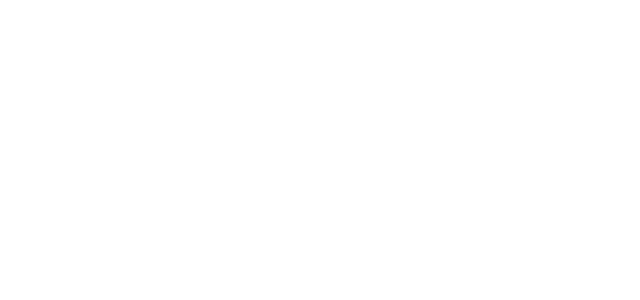
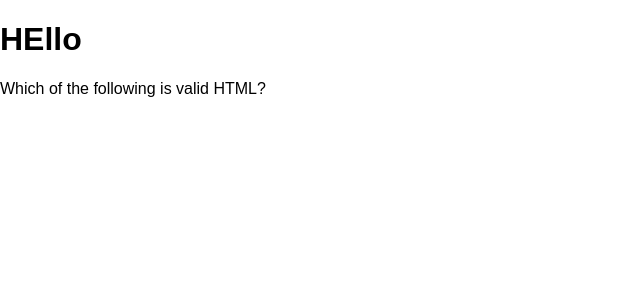
Before and after one commit to kurtpetrek/online-testing, a React (Create React App) app: page / in a window 1280 px wide. Both pictures are taken after a click on the button "Start Test". Shown: the top 300 px of the page, without its empty margins (0-640 px from the left). Built offline with nearby package versions, Linux system fonts and the light colour scheme.

Commit message:
starts testView

```diff
--- a/src/App.js
+++ b/src/App.js
@@ -1,6 +1,7 @@
 import React, { Component } from 'react';
 
 import LandingView from './components/LandingView';
+import TestView from './components/TestView';
 
 class App extends Component {
   constructor(props) {
@@ -23,7 +24,7 @@
         <LandingView handleTestStart={this.onTestStart}></LandingView>
       );
     } else if (this.state.view === "TestView") {
-      return null;
+      return <TestView />;
     }
   }
 }
--- a/src/components/TestView.js
+++ b/src/components/TestView.js
@@ -0,0 +1,24 @@
+import React, { Component } from 'react';
+import styled from 'styled-components';
+
+import questions from './../data/questions';
+
+import Button from './Button';
+
+
+class TestView extends Component {
+  constructor(props) {
+    super(props);
+  }
+
+  render() {
+    return (
+      <div>
+        <h1>HEllo</h1>
+        <p>{questions[0].question}</p>
+      </div>
+    );
+  }
+}
+
+export default TestView;
--- a/src/data/questions.js
+++ b/src/data/questions.js
@@ -11,3 +11,5 @@
     answer: '<h1> Hello Wold </h1>'
   }
 ];
+
+export default questions;
```
Also changed, not shown: src/components/SingleChoice.js (added).
